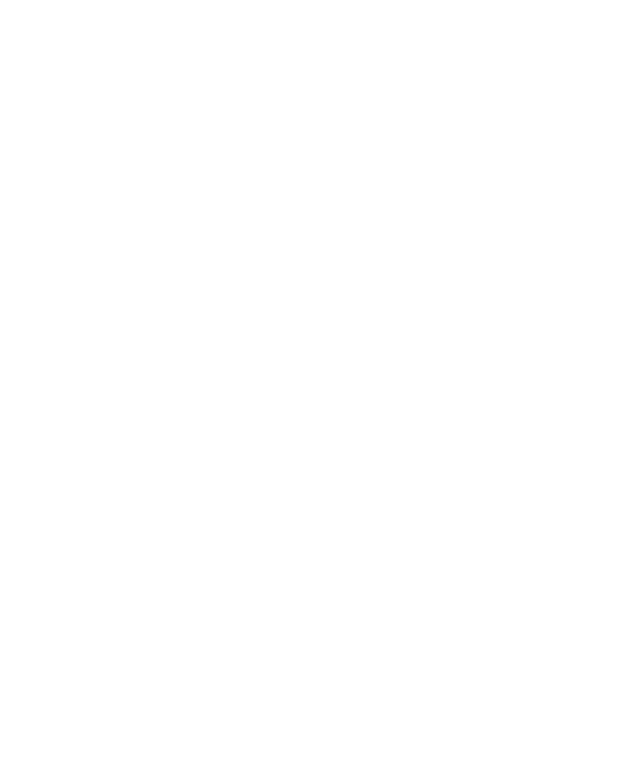
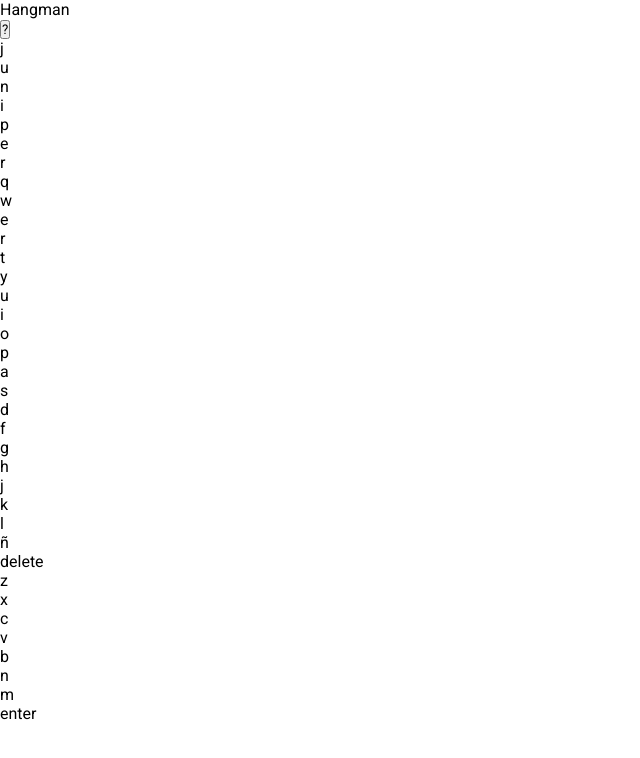
Before and after one commit to adriapujol/hangman, a React (Create React App) app: page / in a window 1280 px wide. Shown: the top 758 px of the page, without its empty margins (0-640 px from the left). Built offline with nearby package versions, Linux system fonts and the light colour scheme.

Commit message:
app skeleton

```diff
--- a/public/index.html
+++ b/public/index.html
@@ -3,14 +3,15 @@
   <head>
     <meta charset="utf-8" />
     <link rel="icon" href="%PUBLIC_URL%/favicon.ico" />
+    <link rel="preconnect" href="https://fonts.googleapis.com">
+    <link rel="preconnect" href="https://fonts.gstatic.com" crossorigin>
+    <link href="https://fonts.googleapis.com/css2?family=Roboto:wght@400;700&display=swap" rel="stylesheet">
     <meta name="viewport" content="width=device-width, initial-scale=1" />
     <meta name="theme-color" content="#000000" />
     <meta
       name="Hangman"
       content="Hangman game"
     />
-    <link rel="apple-touch-icon" href="%PUBLIC_URL%/logo192.png" />
-    <link rel="manifest" href="%PUBLIC_URL%/manifest.json" />
     <title>Hangman Game</title>
   </head>
   <body>
--- a/src/App.jsx
+++ b/src/App.jsx
@@ -1,16 +1,45 @@
+import React, { useState } from 'react';
 import './App.scss';
 
+
 function App() {
+
+
+  const [word, setWord] = useState("juniper");
+
+  const keys = ["q", "w", "e", "r", "t", "y", "u", "i", "o", "p", "a", "s", "d", "f", "g", "h", "j", "k", "l", "ñ", "delete", "z", "x", "c", "v", "b", "n", "m", "enter"];
+  const letters = word.split("");
+
+  console.log(letters);
+
+
   return (
     <div className="wrapper">
-      <nav>
+      <nav className='nav'>
+        <div className="logo">Hangman</div>
+        <button className="info">?</button>
+      </nav>
+      <section className="game">
+        <div className="word">
+          {
+            letters.map((letter, index) => {
+              return <div className={`letter l${index}`} key={index}>{letter}</div>
+            })
+          }
+        </div>
+        <div className="hangman">
+          <div className="background">
 
-      </nav>
-      <section className="">
+          </div>
+          <div className="hang-parts">
 
+          </div>
+        </div>
       </section>
-      <section>
-
+      <section className="keyboard">
+        {keys.map((k, index) => {
+          return <div className="key" key={index}>{k}</div>
+        })}
       </section>
     </div>
   );
--- a/src/index.scss
+++ b/src/index.scss
@@ -0,0 +1,6 @@
+* {
+    box-sizing: border-box;
+    margin: 0;
+    padding: 0;
+    font-family: 'Roboto', sans-serif;
+}
```
Also changed, not shown: public/manifest.json (deleted), public/robots.txt (deleted), src/_colors.scss (added).
